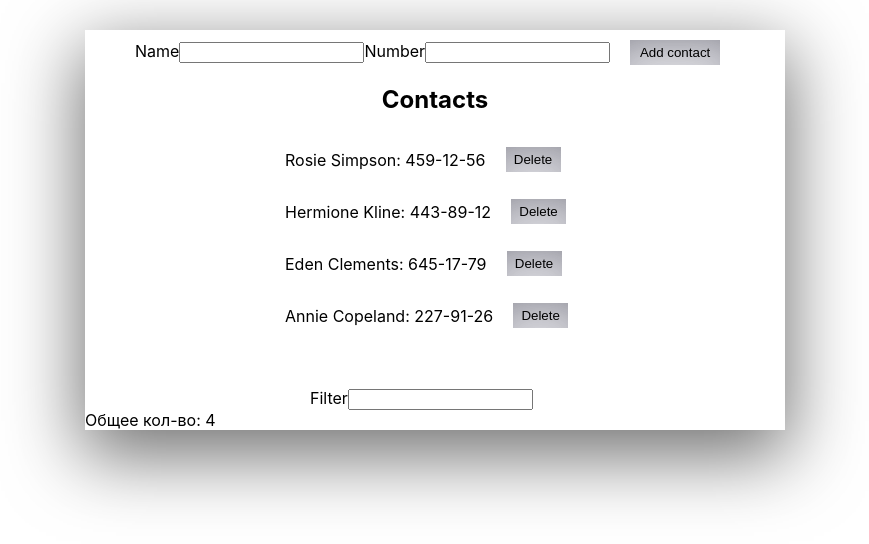
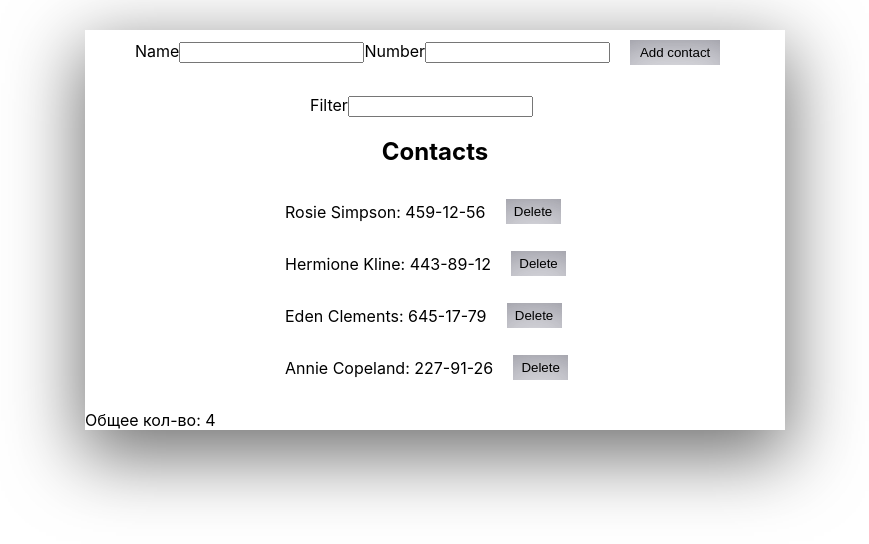
Before and after one commit to theUncleOleh/goit-react-hw-04-hooks-phonebook, a React (Create React App) app: page / in a window 1280 px wide. Shown: the top 544 px of the page, without its empty margins (205-1074 px from the left). Built offline with nearby package versions, Linux system fonts and the light colour scheme.

Commit message:
add new rule

```diff
--- a/src/components/App.jsx
+++ b/src/components/App.jsx
@@ -100,8 +100,9 @@ export default function App() {
   return (
     <div className={s.container}>
       <Form onSubmit={addContacts} />
+      <Filter value={filter} onChange={onChangeFilter} />
       <ContactList contacts={visibleContacts} onDeleteContact={deleteContact} />
-      <Filter value={filter} onChange={onChangeFilter} />
+
       <span> Общее кол-во: {contacts.length}</span>
     </div>
   );
```
